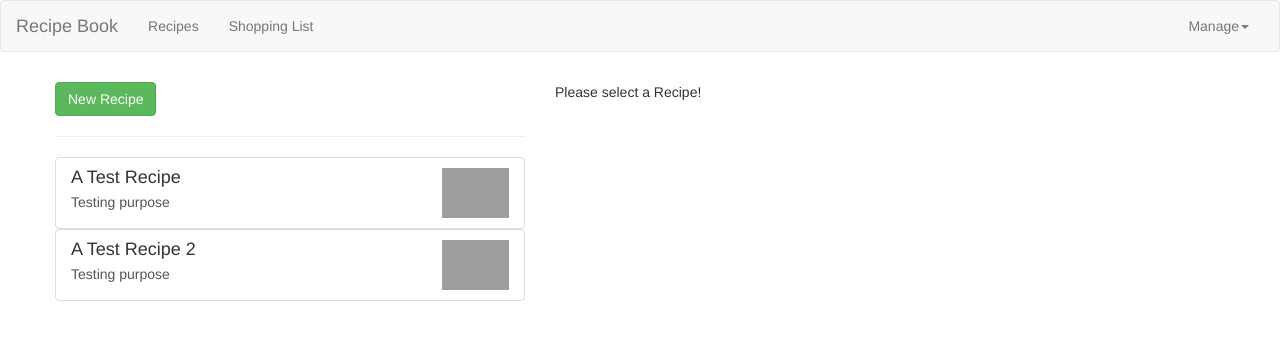
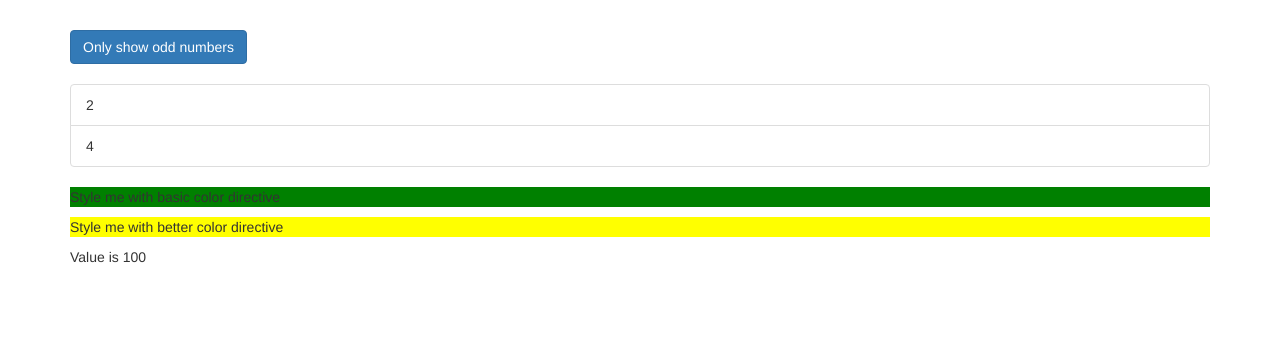
Before and after one commit to JeevanVas/Angular7, an Angular app: page / in a window 1280 px wide. Shown: the top 340 px of the page. Built offline with nearby package versions, Linux system fonts and the light colour scheme; grey boxes are pictures that could not be loaded.

Commit message:
Directives deep dive completed

```diff
--- a/src/app/app.component.css
+++ b/src/app/app.component.css
@@ -2,6 +2,10 @@
   margin-top: 30px;
 }
 
-p {
+/* p {
   color: blue;
+} */
+
+.odd {
+  color: red;
 }
--- a/src/app/app.component.html
+++ b/src/app/app.component.html
@@ -36,9 +36,77 @@
     </div>
 </div> -->
 
+<!-- Directives concepts start-->
+<div class="container">
+  <div class="row">
+    <div class="col-xs-12">
+      <button
+        class="btn btn-primary"
+        (click)="onlyOdd = !onlyOdd">Only show odd numbers</button>
+      <br><br>
+      <ul class="list-group">
+          <div *ngIf="onlyOdd">
+                <li
+                class="list-group-item"
+                [ngClass]="{odd: odd % 2 !== 0}"
+                [ngStyle]="{backgroundColor: odd % 2 !== 0 ? 'yellow' : 'transparent'}"
+                *ngFor="let odd of oddNumbers">
+                {{ odd }}
+              </li>
+          </div>
+          <!-- <div *ngIf="!onlyOdd">
+                <li
+                class="list-group-item"
+                [ngClass]="{odd: even % 2 !== 0}"
+                [ngStyle]="{backgroundColor: even % 2 !== 0 ? 'yellow' : 'transparent'}"
+                *ngFor="let even of evenNumbers">
+                {{ even }}
+              </li>
+          </div>  -->
+
+          <!-- The above code is actually transformed like the below code (Referencce: *ngIf) -->
+          <!-- <ng-template [ngIf]="!onlyOdd">
+                <li
+                class="list-group-item"
+                [ngClass]="{odd: even % 2 !== 0}"
+                [ngStyle]="{backgroundColor: even % 2 !== 0 ? 'yellow' : 'transparent'}"
+                *ngFor="let even of evenNumbers">
+                {{ even }}
+              </li>
+          </ng-template> -->
+
+          <div *appUnless="onlyOdd">
+                <li
+                class="list-group-item"
+                [ngClass]="{odd: even % 2 !== 0}"
+                [ngStyle]="{backgroundColor: even % 2 !== 0 ? 'yellow' : 'transparent'}"
+                *ngFor="let even of evenNumbers">
+                {{ even }}
+              </li>
+          </div>
+
+      </ul>
+      <p appBasicHighlight>Style me with basic color directive</p>
+      <!-- <p appBetterHighlight [defaultColor]="'yellow'" [highlightColor]="'red'">Style me with better color directive</p> -->
+      <p [appBetterHighlight]="'red'" [defaultColor]="'yellow'">Style me with better color directive</p>
+      <div [ngSwitch]="value">
+          <p *ngSwitchCase="5">Value is 5</p>
+          <p *ngSwitchCase="10">Value is 10</p>
+          <p *ngSwitchCase="100">Value is 100</p>
+          <p *ngSwitchDefault>default</p>
+      </div>
+
+      <!-- <ng-template [ngIf]="onlyOdd">
+        <p>Only odd</p>
+      </ng-template> -->
+    </div>
+  </div>
+</div>
+<!-- Directives concepts end-->
+
 <!-- Recipe shopping list project -->
 
-<app-header (featureSelected)="onNavigate($event)"></app-header>
+<!-- <app-header (featureSelected)="onNavigate($event)"></app-header>
 <div class="container">
     <div class="row">
         <div class="col-12">
@@ -46,4 +114,4 @@
             <app-shopping-list *ngIf="loadedFeature !== 'recipe'"></app-shopping-list>
         </div>
     </div>
-</div>
+</div> -->
--- a/src/app/app.component.ts
+++ b/src/app/app.component.ts
@@ -13,7 +13,7 @@ export class AppComponent {
   }
 
   // Component and Data binding deep dive
-  serverElements = [{type: "server", name: "test server", content: "test server content"}];
+  /* serverElements = [{type: "server", name: "test server", content: "test server content"}];
 
   onServerAdded(serverData: {serverName: string, serverContent: string}) {
     this.serverElements.push({
@@ -37,6 +37,13 @@ export class AppComponent {
 
   onDestroyFirst() {
     this.serverElements.splice(0, 1);
-  }
+  } */
+
+  // Directives related code
+  //numbers = [1, 2, 3, 4, 5];
+  oddNumbers = [1, 3, 5];
+  evenNumbers = [2, 4];
+  onlyOdd = false;
+  value = 100;
 
 }
--- /dev/null
+++ b/src/app/basic-highlight/basic-highlight.directive.ts
@@ -0,0 +1,13 @@
+import { Directive, ElementRef, OnInit } from '@angular/core';
+
+@Directive({
+    selector: '[appBasicHighlight]'
+})
+
+export class BasicHighlightDirective implements OnInit {
+    constructor(private elementRef: ElementRef) {}
+
+    ngOnInit(){
+        this.elementRef.nativeElement.style.backgroundColor = 'green';
+    }
+}
--- /dev/null
+++ b/src/app/better-highlight/better-highlight.directive.ts
@@ -0,0 +1,29 @@
+import { Directive, OnInit, ElementRef, Renderer2, HostListener, HostBinding, Input } from '@angular/core';
+
+@Directive({
+  selector: '[appBetterHighlight]'
+})
+export class BetterHighlightDirective implements OnInit{
+  @Input() defaultColor: string = 'transparent';
+  // @Input('') highlightColor: string = 'blue';
+  @Input('appBetterHighlight') highlightColor: string = 'blue';
+  @HostBinding('style.backgroundColor') backgroundColor: string ;
+
+  constructor(private elRef: ElementRef, private renderer: Renderer2) { }
+
+  ngOnInit() {
+    this.backgroundColor= this.defaultColor;
+    // this.renderer.setStyle(this.elRef.nativeElement, 'background-color', 'blue');
+  }
+
+  @HostListener('mouseenter') mouseover(eventData: Event) {
+    //this.renderer.setStyle(this.elRef.nativeElement, 'background-color', 'blue');
+    this.backgroundColor = this.highlightColor;
+  }
+
+  @HostListener('mouseleave') mouseleave(eventData: Event) {
+    this.renderer.setStyle(this.elRef.nativeElement, 'background-color', 'transparent');
+    this.backgroundColor = this.defaultColor;
+  }
+
+}
--- /dev/null
+++ b/src/app/unless.directive.ts
@@ -0,0 +1,20 @@
+import { Directive, Input, TemplateRef, ViewContainerRef } from '@angular/core';
+
+@Directive({
+  selector: '[appUnless]' //custom structural directive
+})
+export class UnlessDirective {
+  // unless is referenced here as a opposite of 'if'
+  // The property name 'appUnless' has to be same as selector when it is used as property binding in element (custom structural directive)
+  @Input() set appUnless(condition: boolean) {
+    if(!condition) {
+      this.vcRef.createEmbeddedView(this.templateRef);
+    }
+    else {
+      this.vcRef.clear();
+    }
+  }
+
+  constructor(private templateRef: TemplateRef<any>, private vcRef: ViewContainerRef) { }
+
+}
```
Also changed, not shown: src/app/app.module.ts (+7 -1 lines).
